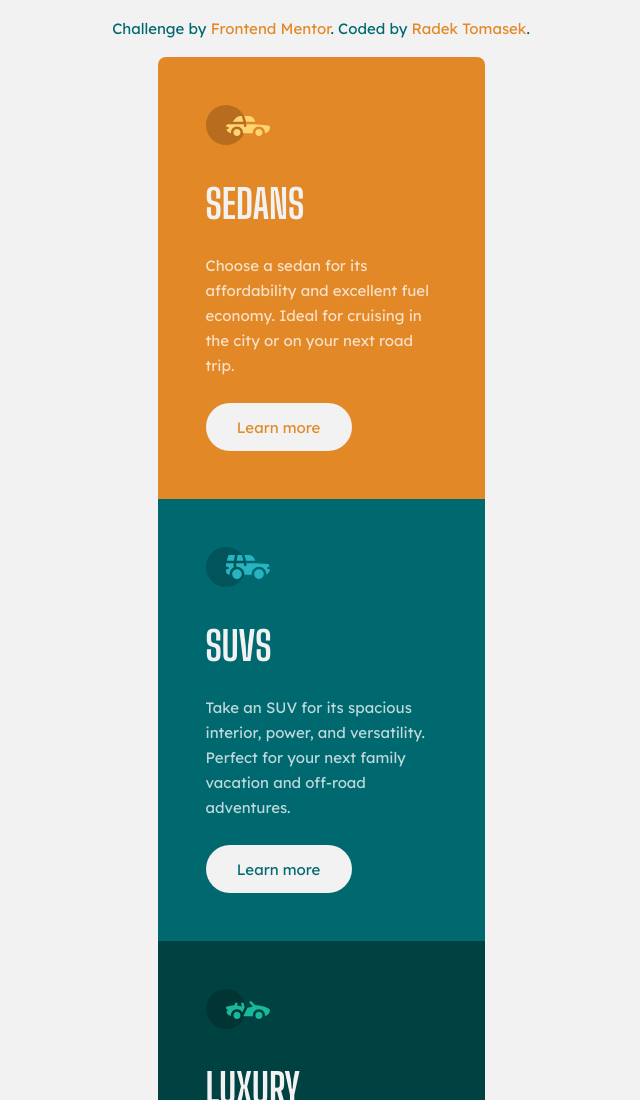
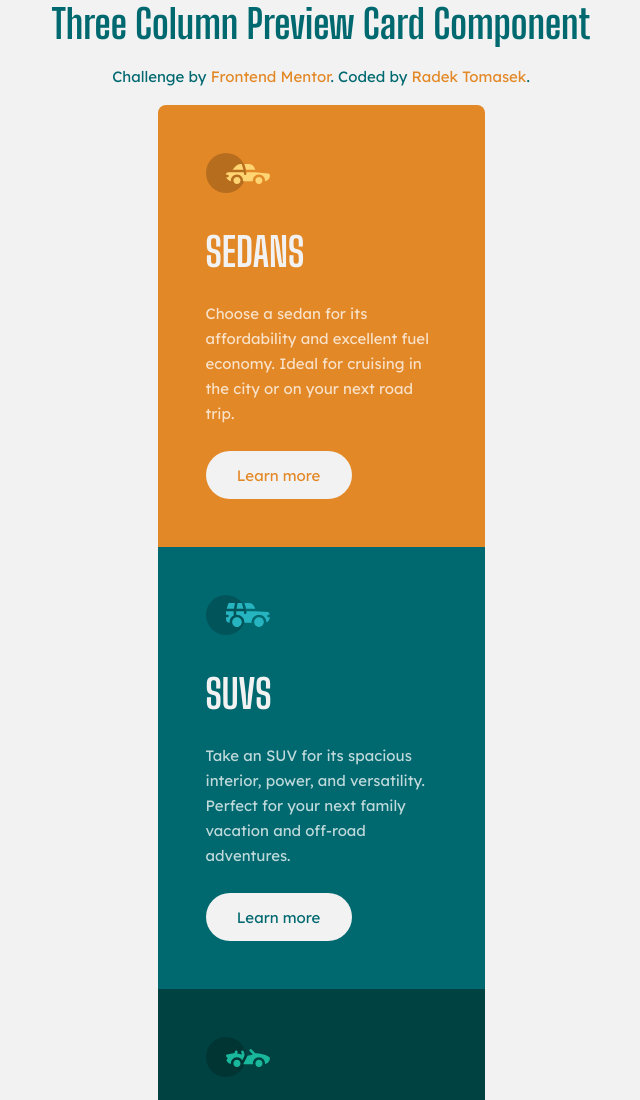
Before and after one commit to radektomasek/fm-three-column-preview-card-component, a website built with Parcel: page index.html in a window 1280 px wide. Shown: the top 1100 px of the page, without its empty margins (319-959 px from the left). Built offline with nearby package versions, Linux system fonts and the light colour scheme.

Commit message:
Updated documentation

```diff
--- a/index.html
+++ b/index.html
@@ -16,6 +16,7 @@
 
 <body>
     <header>
+        <h1>Three Column Preview Card Component</h1>
         <p class="attribution">
             Challenge by <a href="https://www.frontendmentor.io?ref=challenge" target="_blank">Frontend Mentor</a>.
             Coded by <a href="https://github.com/radektomasek/fm-three-column-preview-card-component"
--- a/src/css/styles.css
+++ b/src/css/styles.css
@@ -150,6 +150,10 @@ header {
     text-align: center;
 }
 
+header h1 {
+    color: var(--dark-cyan-color);
+}
+
 .attribution {
     color: var(--dark-cyan-color);
     margin: 1rem 0;
```
Also changed, not shown: README.md, docs/desktop-preview.png (added), docs/mobile-preview-01.png (added), docs/mobile-preview-02.png (added).
